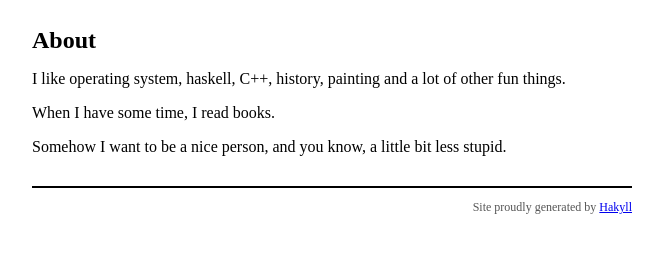
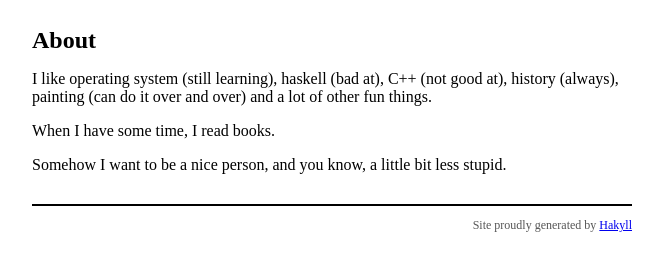
Before and after one commit to jliu9/jliu9.github.io, a plain HTML site: page about.html in a window 1280 px wide. Shown: the part 50-320 px from the top of the page, without its empty margins (308-971 px from the left). Drawn offline with Linux system fonts and the light colour scheme.

Commit message:
update about

```diff
--- a/about.html
+++ b/about.html
@@ -22,7 +22,7 @@
         <div id="content">
             <h1>About</h1>
 
-            <p>I like operating system, haskell, C++, history, painting and a lot of other fun things.</p>
+            <p>I like operating system (still learning), haskell (bad at), C++ (not good at), history (always), painting (can do it over and over) and a lot of other fun things.</p>
 <p>When I have some time, I read books.</p>
 <p>Somehow I want to be a nice person, and you know, a little bit less stupid.</p>
         </div>
```
